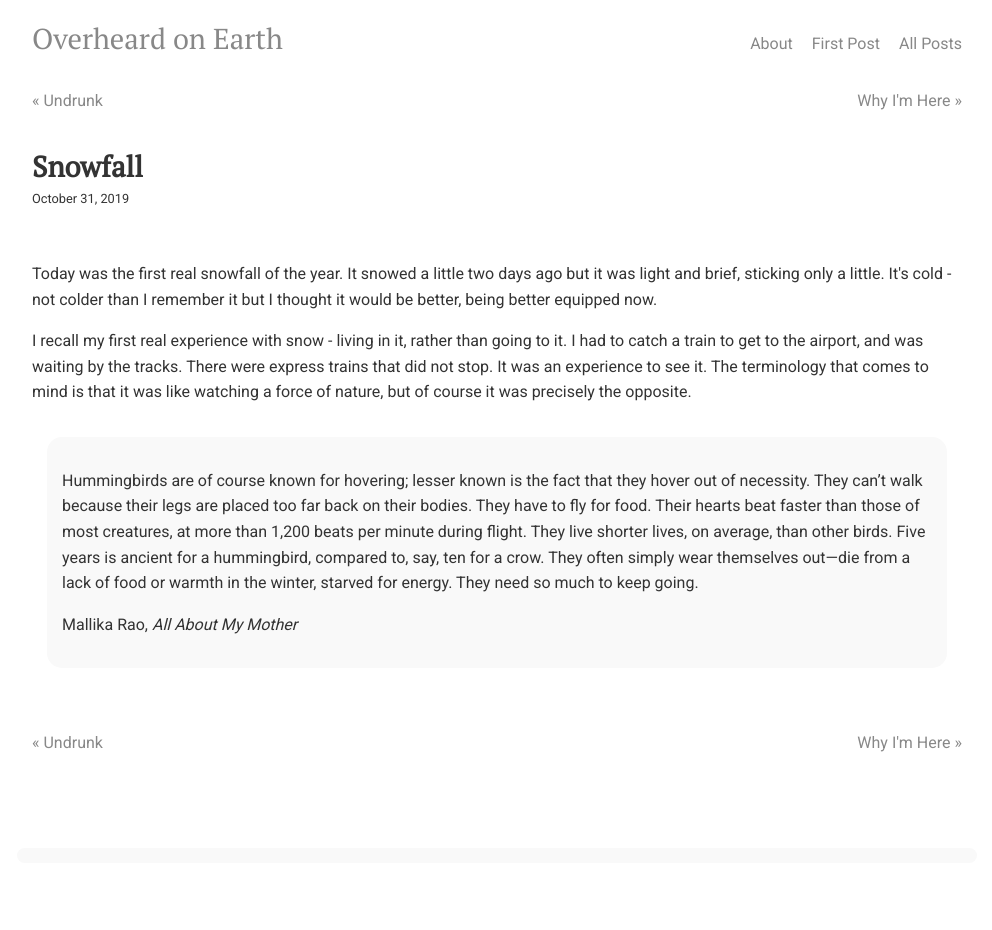
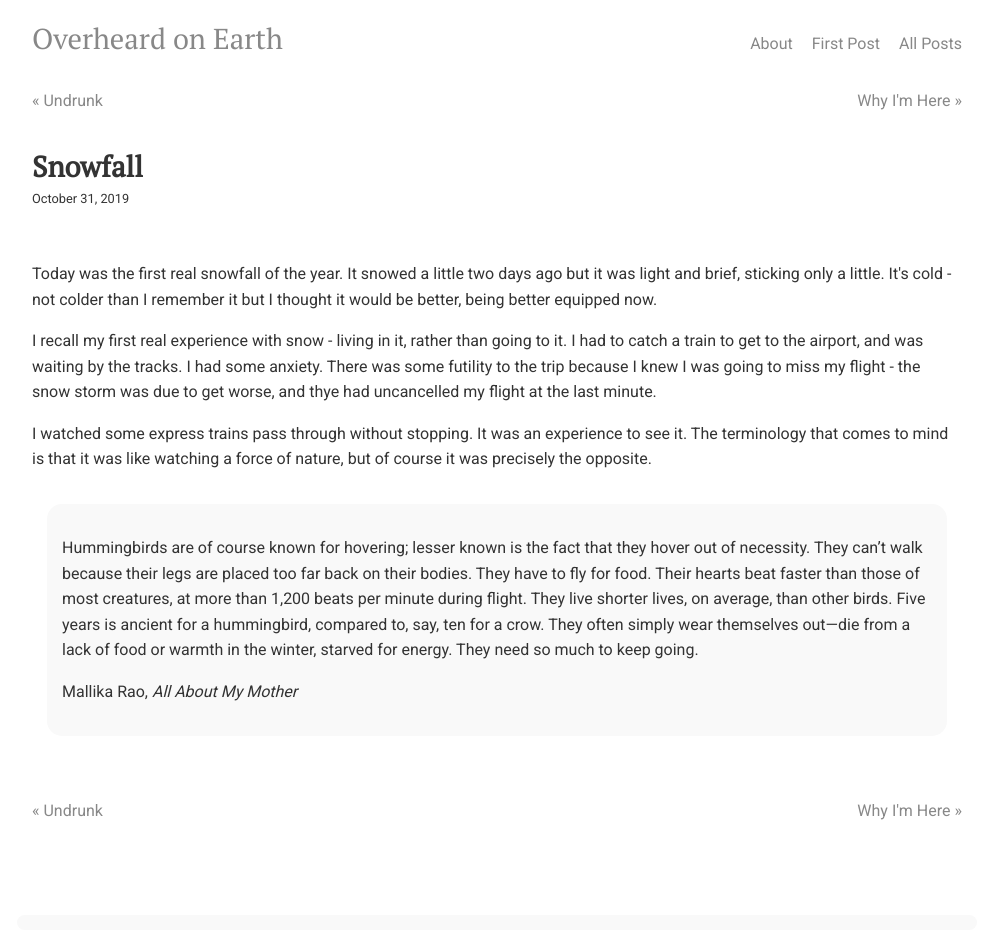
Before and after one commit to overheardonearth/overheardonearth.github.io, a Jekyll site: the page built from _posts/2019-10-31-snowfall.html, in a window 1280 px wide. Shown: the whole page, without its empty margins (143-1135 px from the left). Built offline with Jekyll 4.4.1, drawn with Linux system fonts in a browser that asks for light colours; comment, search, counter and statistics services are not loaded; before the commit the page ends 900 px from its top, so only the background shows below that.

Commit message:
Update 2019-10-31-snowfall.html

```diff
--- a/_posts/2019-10-31-snowfall.html
+++ b/_posts/2019-10-31-snowfall.html
@@ -8,7 +8,9 @@ date: 2019-10-31
 Today was the first real snowfall of the year. It snowed a little two days ago but it was light and brief, sticking only a little. It's cold - not colder than I remember it but I thought it would be better, being better equipped now.
 
 <p>
-I recall my first real experience with snow - living in it, rather than going to it. I had to catch a train to get to the airport, and was waiting by the tracks. There were express trains that did not stop. It was an experience to see it. The terminology that comes to mind is that it was like watching a force of nature, but of course it was precisely the opposite.
+I recall my first real experience with snow - living in it, rather than going to it. I had to catch a train to get to the airport, and was waiting by the tracks. I had some anxiety. There was some futility to the trip because I knew I was going to miss my flight - the snow storm was due to get worse, and thye had uncancelled my flight at the last minute.
+
+<p>I watched some express trains pass through without stopping. It was an experience to see it. The terminology that comes to mind is that it was like watching a force of nature, but of course it was precisely the opposite.
 
 <div class="media">
 <p>
```
